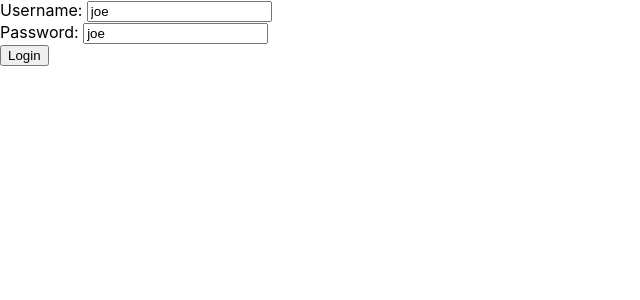
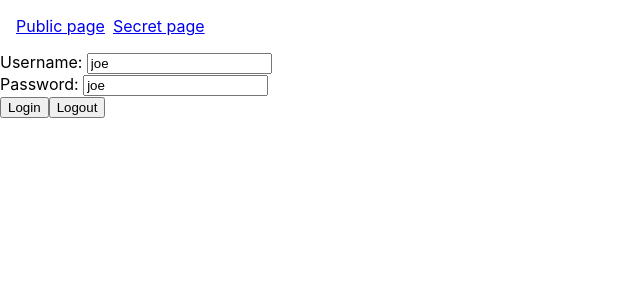
Before and after one commit to rkohanyi/session-with-react, a React (Create React App) app: page / in a window 1280 px wide. Shown: the top 300 px of the page, without its empty margins (0-640 px from the left). Built offline with nearby package versions, Linux system fonts and the light colour scheme.

Commit message:
add navigation and logout

```diff
--- a/src/App.js
+++ b/src/App.js
@@ -1,7 +1,10 @@
 import Login from "./components/Login"
+import Nav from "./components/Nav"
+
 
 function App() {
-  return <Login />
+  return <div><Nav /><Login /></div>
+
 }
 
 export default App;
--- a/src/components/Login.js
+++ b/src/components/Login.js
@@ -1,6 +1,6 @@
 import { useState } from "react"
 
-function Login() {
+export default function Login() {
     const [username, setUsername] = useState('joe')
     const [password, setPassword] = useState('joe')
 
@@ -19,7 +19,26 @@ function Login() {
         if ( msg === 'ok') {
             alert('Successful login!')
         } else if ( msg == 'Wrong username or password') {
-            alert('Unsuccessful login!😕')
+            alert('Unsuccessful login! 😕')
+        }
+
+    }
+
+    async function handleLogout() {
+        const resp = await fetch('/logout', {
+            method: 'DELETE',
+            // headers: {
+            //     'Content-Type': 'application/json'
+            // },
+            // body: JSON.stringify({
+            //     username,
+            //     password,
+            })
+        const msg = await resp.text()
+        if ( msg === 'ok') {
+            alert('Successful logout!')
+        } else {
+            alert('Cannot log out! 😕')
         }
 
     }
@@ -30,7 +49,6 @@ function Login() {
         Password: <input onChange={(e) => setPassword(e.target.value)} value={password} />
         <br />
         <button onClick={handleLogin}>Login</button>
+        <button onClick={handleLogout}>Logout</button>
     </>
 }
-
-export default Login
--- /dev/null
+++ b/src/components/Nav.js
@@ -0,0 +1,9 @@
+export default function Nav() {
+
+    return (
+      <div style={{display: 'flex', flexDirection: 'row', padding: '12px'}}>
+        <a style={{padding:'4px'}} href='/no-need-for-login'>Public page</a>
+        <a style={{padding:'4px'}}  href='/login-needed'>Secret page</a>
+      </div>
+    )
+}
```
Also changed, not shown: server.mjs (+11 -2 lines).
